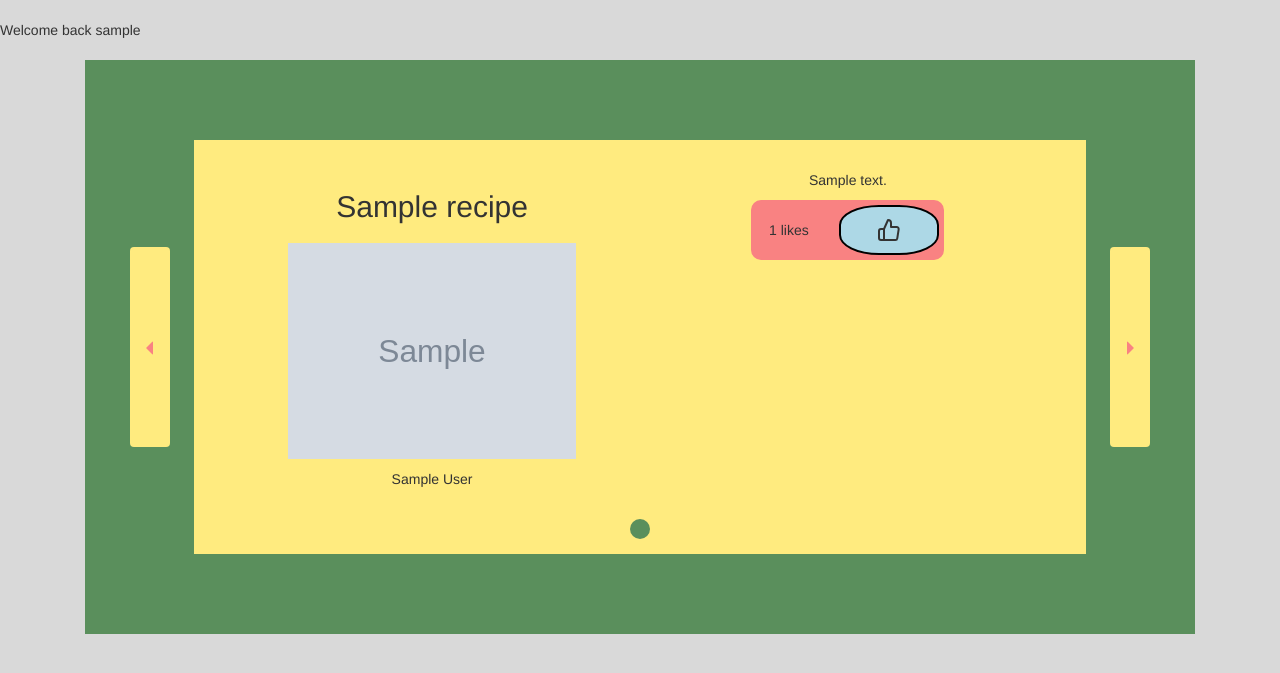
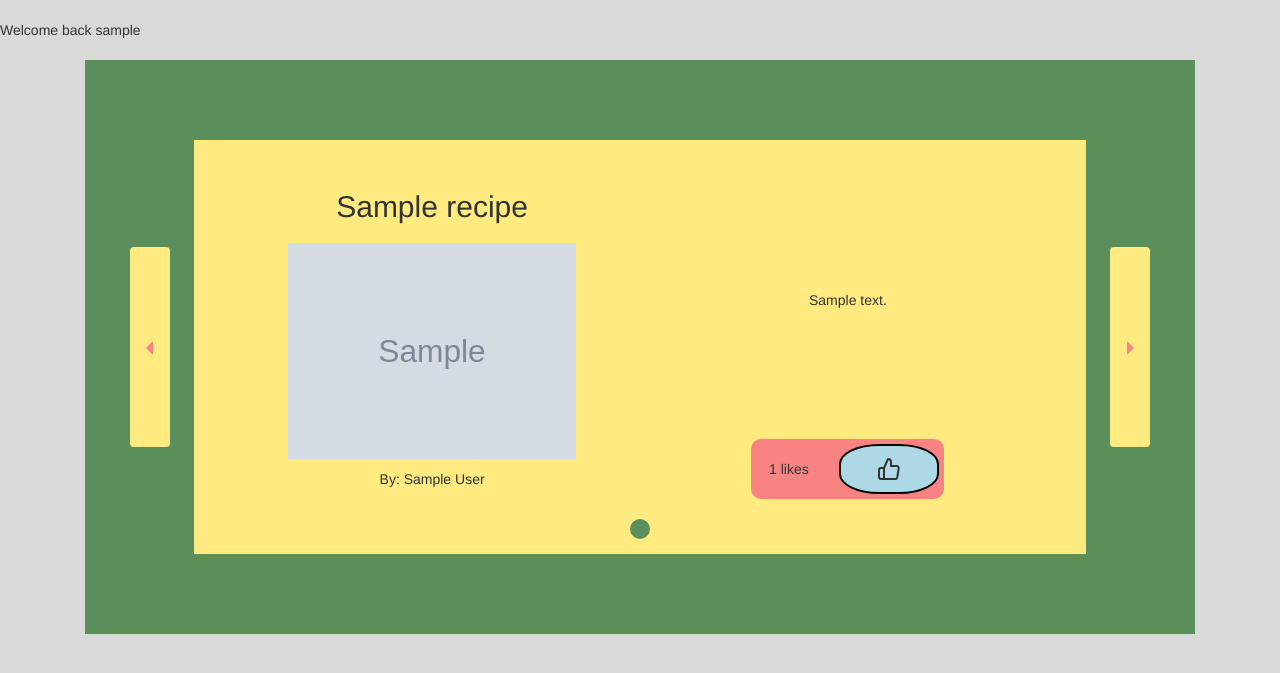
Before and after one commit to Ahmed-Ibrahim-3/WAD_2023_7C, a Django app: page / in a window 1280 px wide. Shown: the part 52-725 px from the top of the page. Run offline with Django 3.2, Linux system fonts and the light colour scheme; a user stored in the database is signed in; tables that the repository leaves empty hold one stand-in row (values such as "Sample post"); grey boxes marked "Sample" are stand-in pictures; some libraries are stand-ins or nearby versions.

Commit message:
home layout change

```diff
--- a/WAD_2023_7C/static/css/bsOverride.css
+++ b/WAD_2023_7C/static/css/bsOverride.css
@@ -283,3 +283,12 @@ div[des = greenbg]{
     width:2rem;
     margin:0 1rem;
 }
+.desc-container{
+    height:100%;
+    display: flex;
+    flex-direction:column;
+    justify-content: center;
+}
+.recipe-rating-button-home{
+    margin-top:auto;
+}
--- a/WAD_2023_7C/static/css/like.css
+++ b/WAD_2023_7C/static/css/like.css
@@ -17,7 +17,7 @@
     border-radius:40%;
     margin: 5px;
 }
-#like-button:hover{
+.like-button:hover{
     background-color:rgb(208, 229, 236);
 }
 .like-container{
--- a/WAD_2023_7C/templates/yumyay/home.html
+++ b/WAD_2023_7C/templates/yumyay/home.html
@@ -27,7 +27,7 @@
                 <div class="container-fluid padding recipe-frame recipe-style yellow-bg" >
                 {% if not recipes %}
                 <div class="recipe-item active">
-                    <h3>No recipes in database</h3>
+                    <h3>No recipes in the database</h3>
                 </div>
                 {% endif %}
                 {% for recipe in recipes %}
@@ -39,10 +39,12 @@
                         <div class="col-sm-6">
                             <h2>{{ recipe.name }}</h2>
                             <img src="{{ MEDIA_URL }}{{ recipe.image }}" alt="{{ recipe.name }}" id="recipe-images">
-                                <p>{{ recipe.author }}</p>
+                                <p>By: {{ recipe.author }}</p>
                         </div>
-                        <div class="col-sm-6" >
-                            <p>{{ recipe.description }}</p>
+                        <div class="col-sm-6 desc-container">
+                            <div class="desc-container">
+                                <p>{{ recipe.description }}</p>
+                            </div>
                             <div class="recipe-rating-button-home">
                             {% include 'yumyay/like_info.html' %}
                             </div>
```
